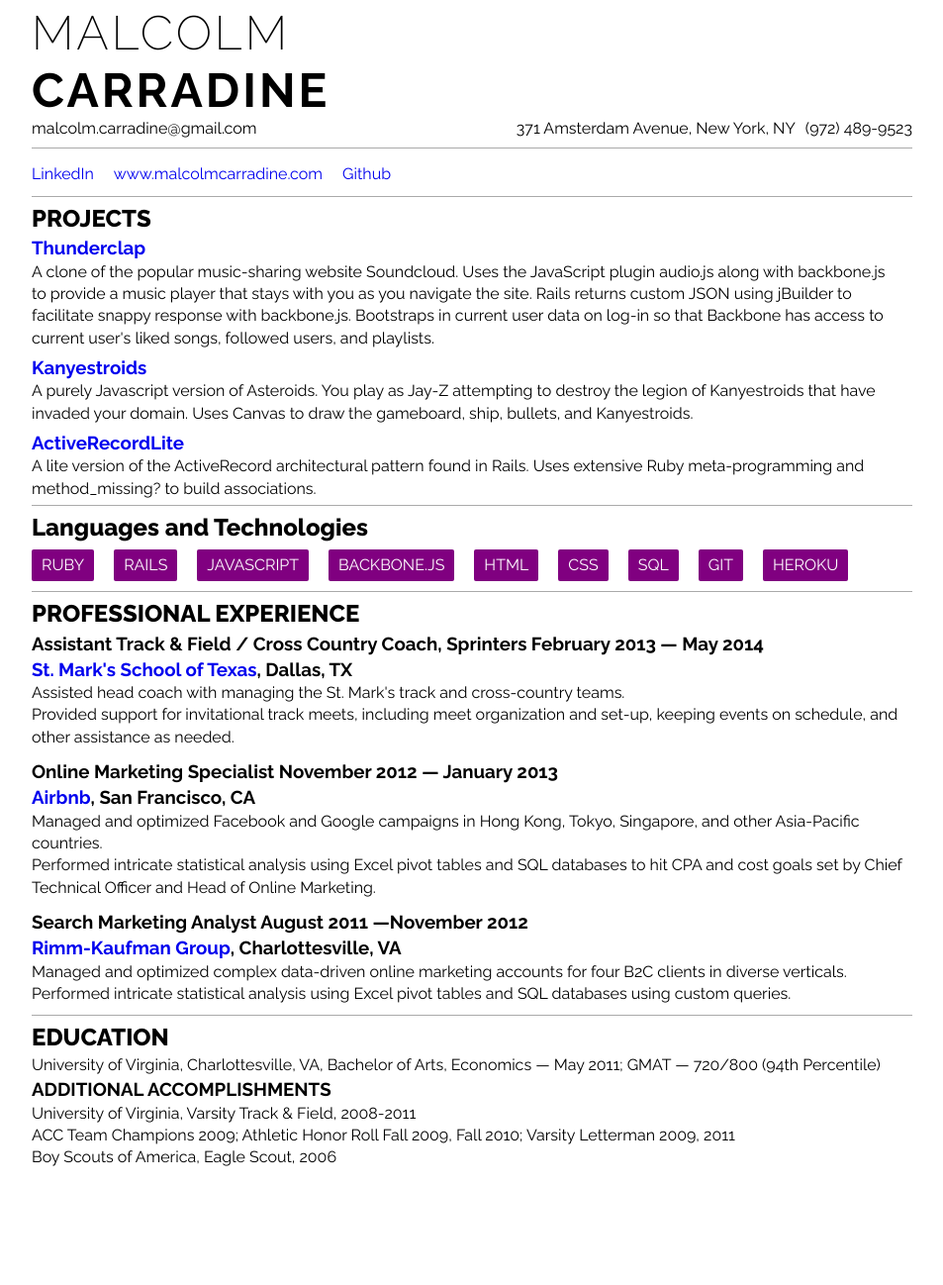
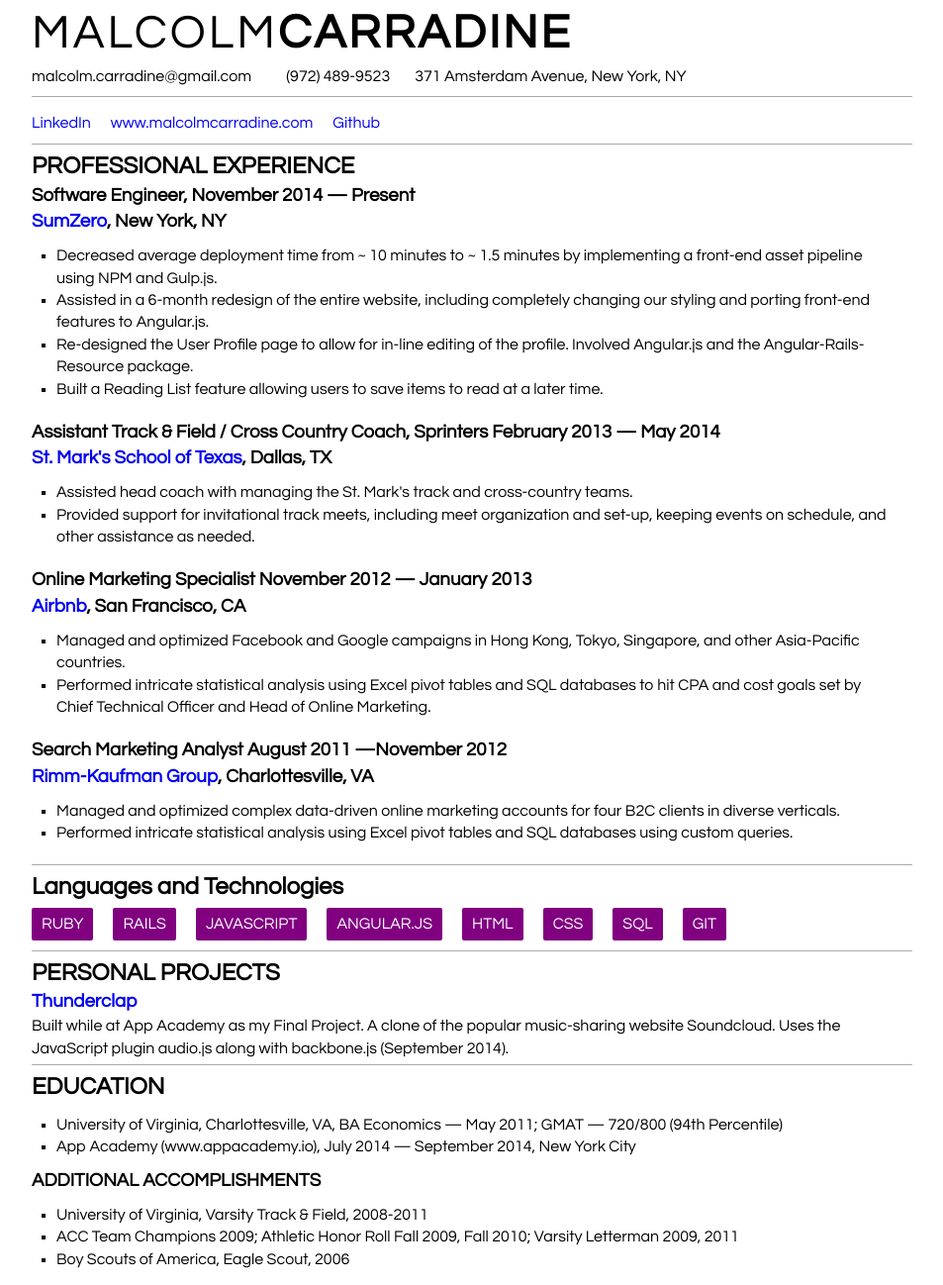
Before and after one commit to carradjm/carradjm.github.io, a plain HTML site: page resume.html in a window 1280 px wide. Shown: the whole page at 99% size, without its empty margins (163-1116 px from the left). Before the commit the page ends 1186 px from the top, so only its background shows below. Drawn offline with Linux system fonts and the light colour scheme.

Commit message:
Update resume.html

```diff
--- a/resume.html
+++ b/resume.html
@@ -21,7 +21,7 @@
     width: 900px;
     margin: auto;
     height: 100%;
-    font-family: 'Raleway', sans-serif;
+    font-family: 'Century Gothic', sans-serif;
     line-height: 1.4;
   }
 
@@ -141,26 +141,17 @@
   }
 
   </style>
-  <script>
-    (function(i,s,o,g,r,a,m){i['GoogleAnalyticsObject']=r;i[r]=i[r]||function(){
-    (i[r].q=i[r].q||[]).push(arguments)},i[r].l=1*new Date();a=s.createElement(o),
-    m=s.getElementsByTagName(o)[0];a.async=1;a.src=g;m.parentNode.insertBefore(a,m)
-    })(window,document,'script','//www.google-analytics.com/analytics.js','ga');
 
-    ga('create', 'UA-54838708-1', 'auto');
-    ga('send', 'pageview');
-
-  </script>
 </head>
 <body>
   <section class="contact-info">
     <div class="name-image">
-    <h2><div class="first-name">MALCOLM</div><div class="last-name">CARRADINE</div></h2>
-  </div>
-    <ul class="group">
-      <li>malcolm.carradine@gmail.com</li>
-      <li>(972) 489-9523</li>
-      <li>371 Amsterdam Avenue, New York, NY</li>
+      <h2><span class="first-name">MALCOLM</span><span class="last-name">CARRADINE</span></h2>
+    </div>
+    <ul class="group" style="margin-top: 5px">
+      <li style="float: left">malcolm.carradine@gmail.com</li>
+      <li style="float: left; padding-left: 15px">(972) 489-9523</li>
+      <li style="float: left; padding-left: 15px">371 Amsterdam Avenue, New York, NY</li>
     </ul>
   </section>
 
@@ -172,20 +163,37 @@
     </ul>
   </section>
 
-  <section class="projects">
-    <h2>PROJECTS</h2>
-    <ul>
-      <li><h3><a href="http://www.thunderclap.rocks">Thunderclap</a></h3>
-        A clone of the popular music-sharing website Soundcloud. Uses the JavaScript plugin audio.js along with backbone.js to provide a music player that stays with you as you navigate the site. Rails returns custom JSON using jBuilder to facilitate snappy response with backbone.js. Bootstraps in current user data on log-in so that Backbone has access to current user's liked songs, followed users, and playlists.
-      </li>
-      <li>
-        <h3><a href="https://github.com/carradjm/Asteroids/tree/Kanyestroids">Kanyestroids</a></h3>
-        A purely Javascript version of Asteroids.  You play as Jay-Z attempting to destroy the legion of Kanyestroids that have invaded your domain. Uses Canvas to draw the gameboard, ship, bullets, and Kanyestroids.
-      </li>
-      <li>
-        <h3><a href="https://github.com/carradjm/ActiveRecordLite">ActiveRecordLite</a></h3>
-        A lite version of the ActiveRecord architectural pattern found in Rails.  Uses extensive Ruby meta-programming and method_missing? to build associations.
-      </li>
+  <section class="work">
+    <h2>PROFESSIONAL EXPERIENCE</h2>
+
+    <h3>Software Engineer, November 2014 &mdash; Present</h3>
+    <h3><a href="http://www.sumzero.com">SumZero</a>, New York, NY</h3>
+    <ul style="list-style: square; padding: 10px 25px">
+      <li>Decreased average deployment time from ~ 10 minutes to ~ 1.5 minutes by implementing a front-end asset pipeline using NPM and Gulp.js.</li>
+      <li>Assisted in a 6-month redesign of the entire website, including completely changing our styling and porting front-end features to Angular.js.</li>
+      <li>Re-designed the User Profile page to allow for in-line editing of the profile.  Involved Angular.js and the Angular-Rails-Resource package.</li>
+      <li>Built a Reading List feature allowing users to save items to read at a later time.</li>
+    </ul>
+
+    <h3>Assistant Track &amp Field / Cross Country Coach, Sprinters February 2013 &mdash; May 2014</h3>
+    <h3><a href="http://www.smtexas.org/home">St. Mark&#39;s School of Texas</a>, Dallas, TX</h3>
+    <ul style="list-style: square; padding: 10px 25px">
+      <li>Assisted head coach with managing the St. Mark&#39;s track and cross-country teams. </li>
+      <li>Provided support for invitational track meets, including meet organization and set-up, keeping events on schedule, and other assistance as needed.</li>
+    </ul>
+
+    <h3>Online Marketing Specialist November 2012 &mdash; January 2013</h3>
+    <h3><a href="http://www.airbnb.com">Airbnb</a>, San Francisco, CA</h3>
+    <ul style="list-style: square; padding: 10px 25px">
+      <li>Managed and optimized Facebook and Google campaigns in Hong Kong, Tokyo, Singapore, and other Asia-Pacific countries.</li>
+      <li>Performed intricate statistical analysis using Excel pivot tables and SQL databases to hit CPA and cost goals set by Chief Technical Officer and Head of Online Marketing.</li>
+    </ul>
+
+    <h3>Search Marketing Analyst August 2011 &mdash;November 2012</h3>
+    <h3><a href="http://www.rimmkaufman.com">Rimm-Kaufman Group</a>, Charlottesville, VA </h3>
+    <ul style="list-style: square; padding: 10px 25px">
+      <li>Managed and optimized complex data-driven online marketing accounts for four B2C clients in diverse verticals. </li>
+      <li>Performed intricate statistical analysis using Excel pivot tables and SQL databases using custom queries.</li>
     </ul>
   </section>
 
@@ -195,47 +203,31 @@
       <li>Ruby</li>
       <li>Rails</li>
       <li>JavaScript</li>
-      <li>Backbone.js</li>
+      <li>Angular.js</li>
       <li>HTML</li>
       <li>CSS</li>
       <li>SQL</li>
       <li>Git</li>
-      <li>Heroku</li>
     </ul>
   </section>
 
-  <section class="work">
-    <h2>PROFESSIONAL EXPERIENCE</h2>
-
-    <h3>Assistant Track &amp Field / Cross Country Coach, Sprinters February 2013 &mdash; May 2014</h3>
-    <h3><a href="http://www.smtexas.org/home">St. Mark&#39;s School of Texas</a>, Dallas, TX</h3>
+  <section class="projects">
+    <h2>PERSONAL PROJECTS</h2>
     <ul>
-      <li>Assisted head coach with managing the St. Mark&#39;s track and cross-country teams. </li>
-      <li>Provided support for invitational track meets, including meet organization and set-up, keeping events on schedule, and other assistance as needed.</li>
-    </ul>
-
-    <h3>Online Marketing Specialist November 2012 &mdash; January 2013</h3>
-    <h3><a href="http://www.airbnb.com">Airbnb</a>, San Francisco, CA</h3>
-    <ul>
-      <li>Managed and optimized Facebook and Google campaigns in Hong Kong, Tokyo, Singapore, and other Asia-Pacific countries.</li>
-      <li>Performed intricate statistical analysis using Excel pivot tables and SQL databases to hit CPA and cost goals set by Chief Technical Officer and Head of Online Marketing.</li>
-    </ul>
-
-    <h3>Search Marketing Analyst August 2011 &mdash;November 2012</h3>
-    <h3><a href="http://www.rimmkaufman.com">Rimm-Kaufman Group</a>, Charlottesville, VA </h3>
-    <ul>
-      <li>Managed and optimized complex data-driven online marketing accounts for four B2C clients in diverse verticals. </li>
-      <li>Performed intricate statistical analysis using Excel pivot tables and SQL databases using custom queries.</li>
+      <li><h3><a href="http://www.thunderclap.rocks">Thunderclap</a></h3>
+        Built while at App Academy as my Final Project. A clone of the popular music-sharing website Soundcloud. Uses the JavaScript plugin audio.js along with backbone.js (September 2014).
+      </li>
     </ul>
   </section>
 
   <section class="education">
     <h2>EDUCATION</h2>
-    <ul>
-      <li>University of Virginia, Charlottesville, VA, Bachelor of Arts, Economics &mdash; May 2011; GMAT &mdash; 720/800 (94th Percentile)</li>
+     <ul style="list-style: square; padding: 10px 25px">
+      <li>University of Virginia, Charlottesville, VA, BA Economics &mdash; May 2011; GMAT &mdash; 720/800 (94th Percentile)</li>
+      <li>App Academy (www.appacademy.io), July 2014 &mdash; September 2014, New York City</li>
     </ul>
     <h3>ADDITIONAL ACCOMPLISHMENTS</h3>
-    <ul>
+    <ul style="list-style: square; padding: 10px 25px">
       <li>University of Virginia, Varsity Track &amp Field, 2008-2011</li>
       <li>ACC Team Champions 2009; Athletic Honor Roll Fall 2009, Fall 2010; Varsity Letterman 2009, 2011 </li>
       <li>Boy Scouts of America, Eagle Scout, 2006</li>
```
